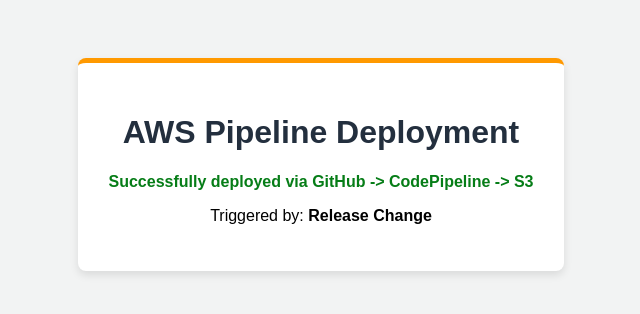
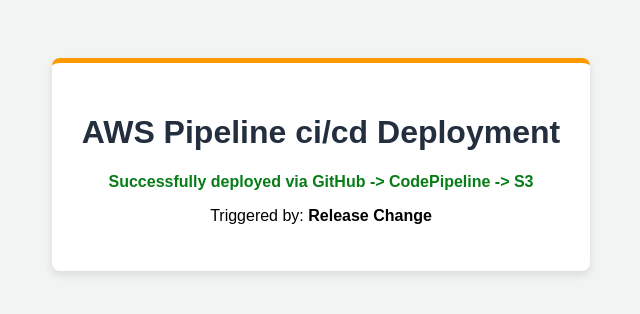
Before and after one commit to shivaprasad0356/review-ci-cd, a plain HTML site: page index.html in a window 1280 px wide. Shown: the whole page, without its empty margins (319-959 px from the left). Drawn offline with Linux system fonts and the light colour scheme.

Commit message:
Update index.html

```diff
--- a/index.html
+++ b/index.html
@@ -11,7 +11,7 @@
 </head>
 <body>
     <div class="card">
-        <h1>AWS Pipeline Deployment</h1>
+        <h1>AWS Pipeline ci/cd Deployment</h1>
         <p class="status"> Successfully deployed via GitHub -> CodePipeline -> S3</p>
         <p>Triggered by: <strong>Release Change</strong></p>
     </div>
```
